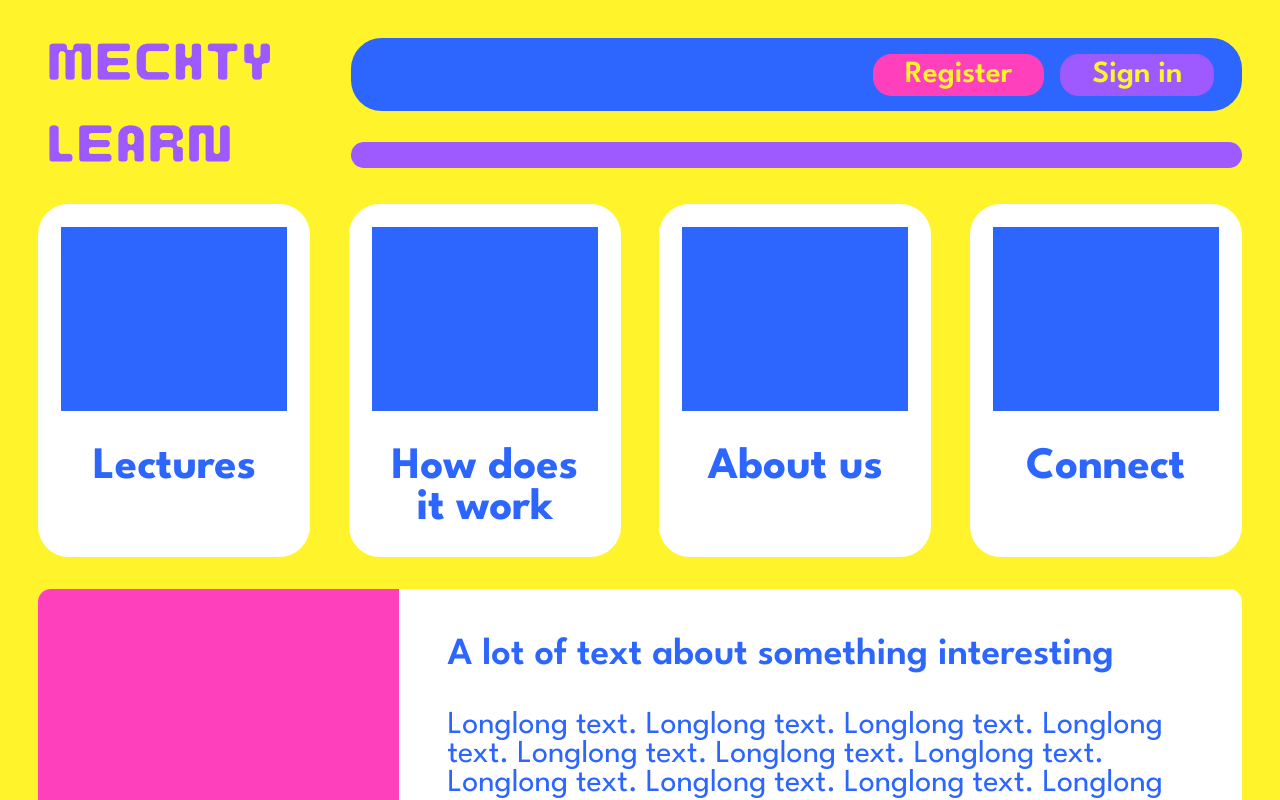
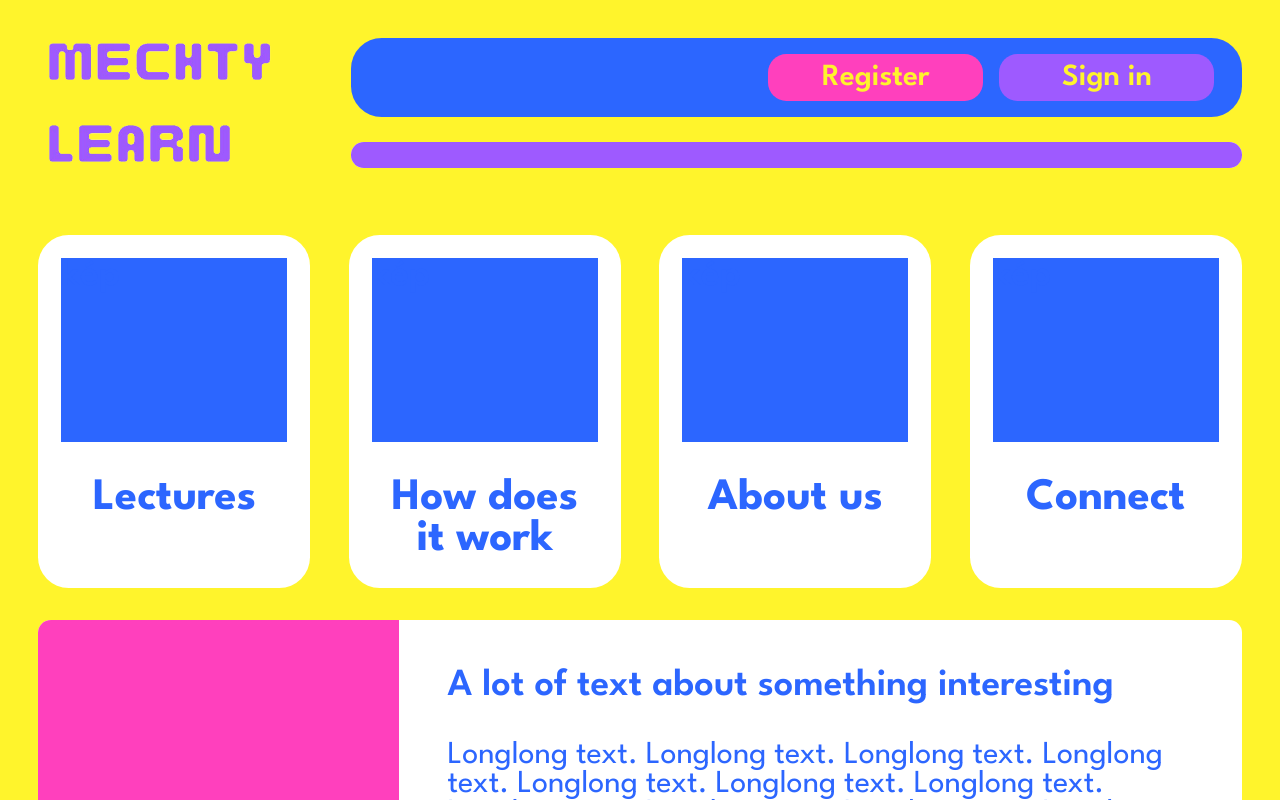
Before and after one commit to galveron/Mechty-learn, a React (Vite) app in the folder Mechty-learn-frontend/: page / in a window 1280 px wide. Shown: the top 800 px of the page. Built offline with nearby package versions, Linux system fonts and the light colour scheme; the HTML template or start-up script is replaced by a standard one.

Commit message:
change - minor changes in scss

```diff
--- a/Mechty-learn-frontend/src/scss/components/_article.scss
+++ b/Mechty-learn-frontend/src/scss/components/_article.scss
@@ -5,7 +5,7 @@
 @mixin article-base {
     display: flex;
     flex-direction: row;
-    background-color: white;
+    background-color: $primary-white;
     margin-top: 2em;
     //min-height: 8em;
     border-radius: 0.8em;
--- a/Mechty-learn-frontend/src/scss/components/_buttons.scss
+++ b/Mechty-learn-frontend/src/scss/components/_buttons.scss
@@ -1,20 +1,24 @@
 @use '../abstracts/variables' as *;
 @use '../abstracts/mixins' as *;
+@use '../base/typograhpy' as *;
 
 @mixin primary-button {
     @include unbuttonize;
     border-radius: 0.6em;
-    padding: 0.4rem;
+    padding: 0.3em;
     padding-inline: 2rem;
     color: $primary-yellow;
     font-size: 80%;
     min-height: 100%;
+    min-width: 7em;
     display: flex;
     align-items: center;
     margin-inline: 0.5rem;
+    justify-content: center;
 
     &:hover {
         background-color: $primary-yellow;
+        cursor: pointer;
     }
 }
 
@@ -27,7 +31,7 @@
     }
 }
 
-@mixin primary-button-blue {
+@mixin primary-button-violet {
     @include primary-button;
     background-color: $primary-violet;
 
@@ -35,3 +39,12 @@
         color: $primary-violet;
     }
 }
+
+@mixin primary-button-blue {
+    @include primary-button;
+    background-color: $primary-blue;
+
+    &:hover {
+        color: $primary-violet;
+    }
+}
--- a/Mechty-learn-frontend/src/scss/components/_card.scss
+++ b/Mechty-learn-frontend/src/scss/components/_card.scss
@@ -1,14 +1,10 @@
 @use '../abstracts/variables' as *;
+@use '../abstracts/mixins' as *;
 
 
 .card {
-    display: flex;
-    flex-direction: column;
-    background-color: white;
-    min-height: 8em;
-    border-radius: 0.8em;
-    padding: 0.6em;
-    align-items: center;
+    @include box-base;
+    background-color: $primary-white;
 }
 
 .card3d {
--- a/Mechty-learn-frontend/src/scss/components/_navbar.scss
+++ b/Mechty-learn-frontend/src/scss/components/_navbar.scss
@@ -27,5 +27,5 @@
 }
 
 .signin-btn {
-    @include primary-button-blue;
+    @include primary-button-violet;
 }
```
